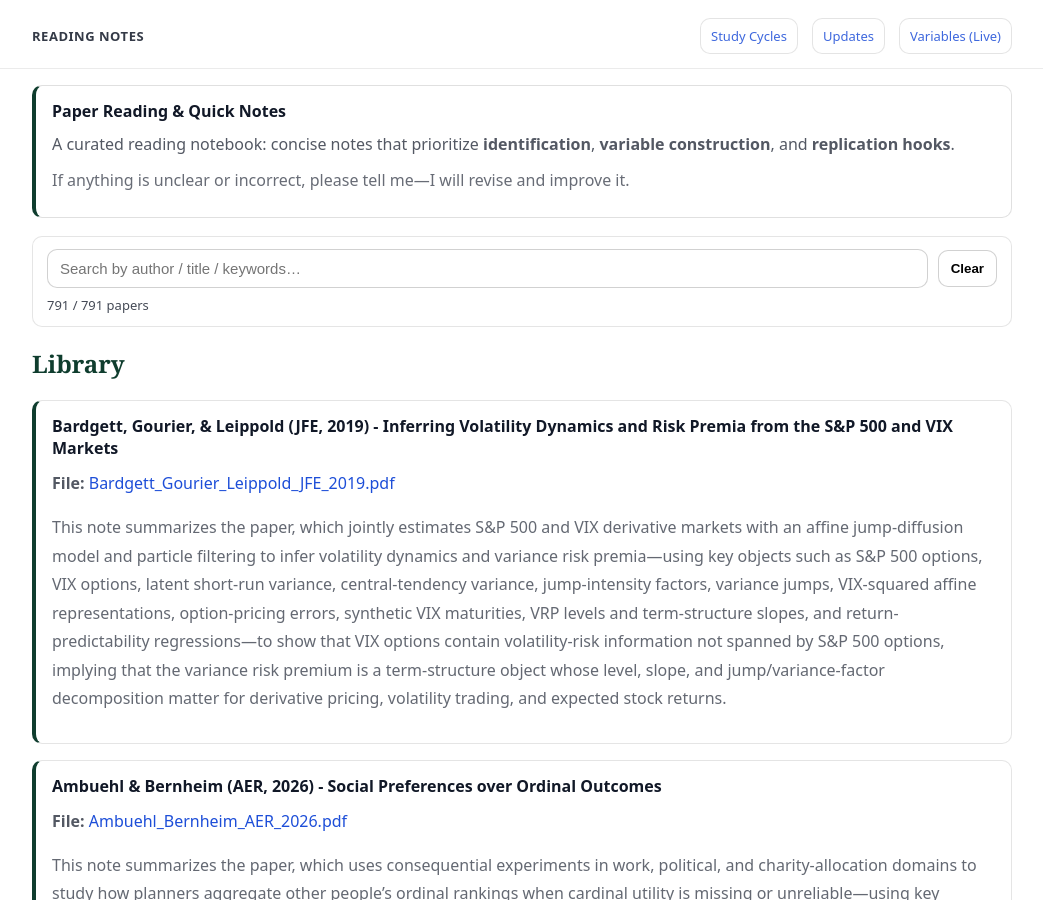
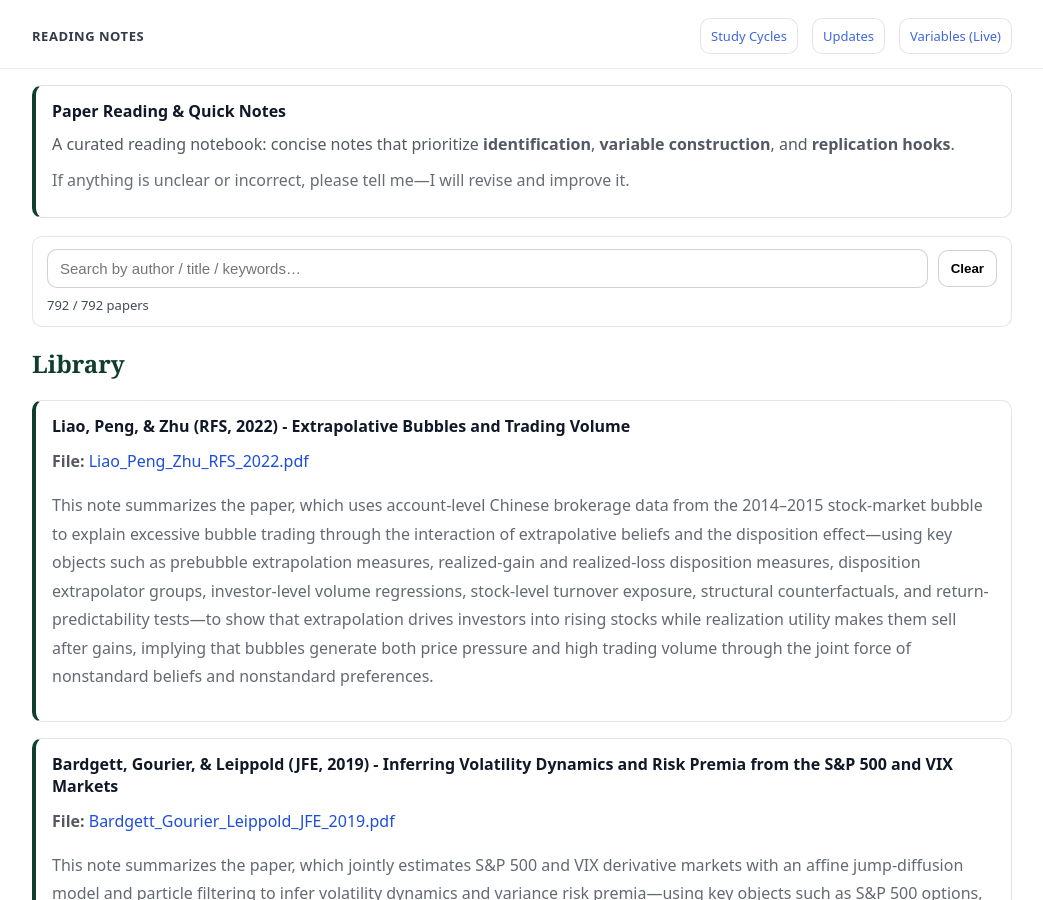
Before and after one commit to yaxinzn/study-archive, a Jekyll site: the page built from reading/index.md, in a window 1280 px wide and 900 px high. Shown: the whole window, without its empty margins (118-1161 px from the left). Built offline with Jekyll 4.4.1, drawn with Linux system fonts in a browser that asks for light colours.

Commit message:
Reading: add/update Liao_Peng_Zhu_RFS_2022.pdf

```diff
--- a/_data/reading.yml
+++ b/_data/reading.yml
@@ -1,3 +1,7 @@
+- title: "Liao, Peng, & Zhu (RFS, 2022) - Extrapolative Bubbles and Trading Volume"
+  file: "Liao_Peng_Zhu_RFS_2022.pdf"
+  desc: "This note summarizes the paper, which uses account-level Chinese brokerage data from the 2014–2015 stock-market bubble to explain excessive bubble trading through the interaction of extrapolative beliefs and the disposition effect—using key objects such as prebubble extrapolation measures, realized-gain and realized-loss disposition measures, disposition extrapolator groups, investor-level volume regressions, stock-level turnover exposure, structural counterfactuals, and return-predictability tests—to show that extrapolation drives investors into rising stocks while realization utility makes them sell after gains, implying that bubbles generate both price pressure and high trading volume through the joint force of nonstandard beliefs and nonstandard preferences."
+
 - title: "Bardgett, Gourier, & Leippold (JFE, 2019) - Inferring Volatility Dynamics and Risk Premia from the S&P 500 and VIX Markets"
   file: "Bardgett_Gourier_Leippold_JFE_2019.pdf"
   desc: "This note summarizes the paper, which jointly estimates S&P 500 and VIX derivative markets with an affine jump-diffusion model and particle filtering to infer volatility dynamics and variance risk premia—using key objects such as S&P 500 options, VIX options, latent short-run variance, central-tendency variance, jump-intensity factors, variance jumps, VIX-squared affine representations, option-pricing errors, synthetic VIX maturities, VRP levels and term-structure slopes, and return-predictability regressions—to show that VIX options contain volatility-risk information not spanned by S&P 500 options, implying that the variance risk premium is a term-structure object whose level, slope, and jump/variance-factor decomposition matter for derivative pricing, volatility trading, and expected stock returns."
```
Also changed, not shown: 1 other file.
